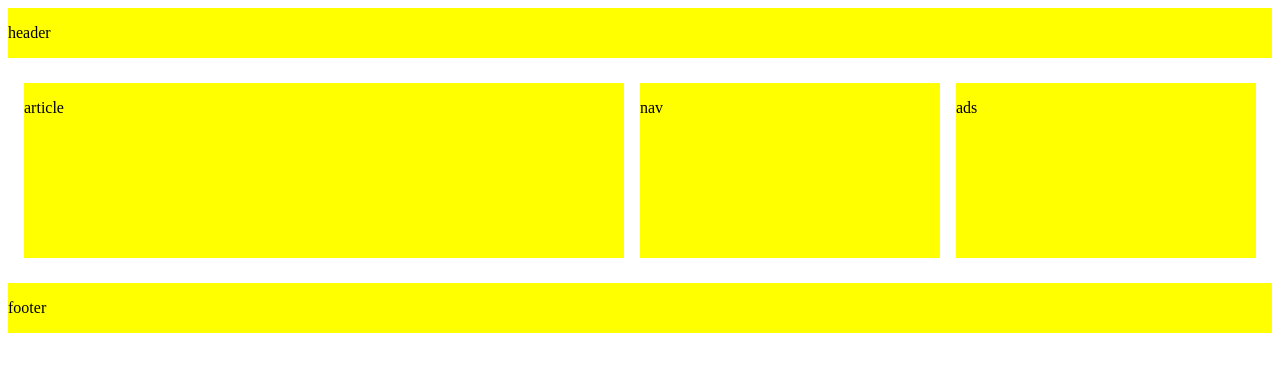
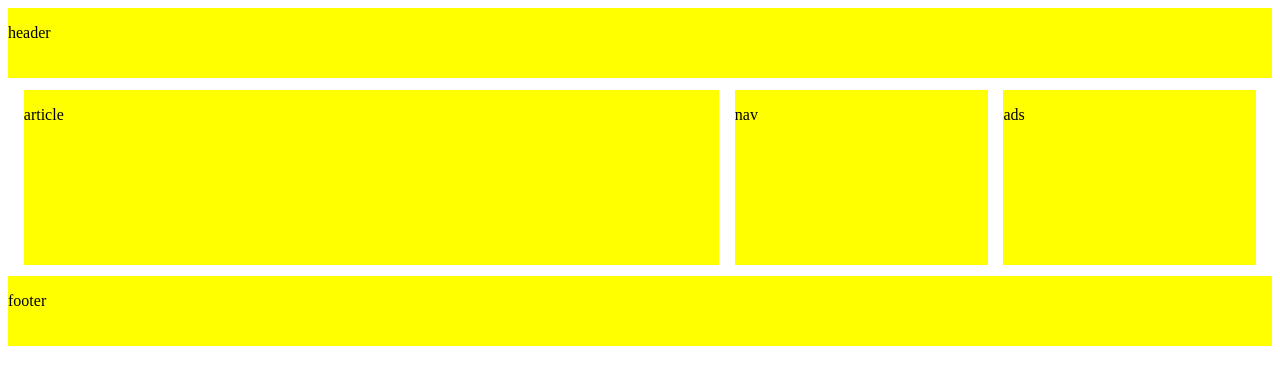
Before and after one commit to KoraOrvatnew/study, a plain HTML site: page dz6/flex.html in a window 1280 px wide. Drawn offline with Linux system fonts and the light colour scheme.

Commit message:
fixed width and height: pixels to percentages

```diff
--- a/dz6/flex.css
+++ b/dz6/flex.css
@@ -3,44 +3,23 @@
 	height: 350px;
 	background-color: #ffffff;
     align-items: baseline;
-    margin: 0%;
+    margin: 0%;article
     align-items: flex-start;
     flex-wrap: nowrap;
-
-	/* flex-direction: row; */
-	/* flex-direction: row-reverse; */
-	/* flex-direction: column; */
-	/* flex-direction: column-reverse; */
-	/* justify-content: flex-start; */
-	/* justify-content: flex-end; */
-	/* justify-content: space-around; */
-	/* justify-content: space-between; */
 	justify-content: space-evenly;
 	flex-wrap: wrap;
-	/* align-items: flex-start; */
-	/* align-items: flex-end; */
 	align-items: center;
-	/* align-items: stretch; */
-	/* align-items: baseline; */
 }
 .header {
 	background-color: yellow;
-    height: 50px;
-	/* align-self: flex-start; */
-	/* align-self: flex-end; */
-	/* align-self: center; */
-	/* align-self: stretch; */
+    height: 20%;
 	align-self: baseline;
 	width: 100%;
 	min-width: 50px;
 
 }.footer {
 	background-color: yellow;
-    height: 50px;
-	/* align-self: flex-start; */
-	/* align-self: flex-end; */
-	/* align-self: center; */
-	/* align-self: stretch; */
+    height: 20%;
 	align-self: baseline;
 	width: 100%;
 	min-width: 50px;
@@ -48,20 +27,18 @@
 .article {
 	background-color: yellow;
 	height: 50%;
-	width: 600px;
+	width: 55%;
     align-self: baseline;
-
-
 }
 .nav {
 	background-color: yellow;
 	height: 50%;
-	width: 300px;
+	width: 20%;
     align-self: baseline;
 }
 .ads {
 	background-color: yellow;
 	height: 50%;
-	width: 300px;
+	width: 20%;
     align-self: baseline;
 }
```
